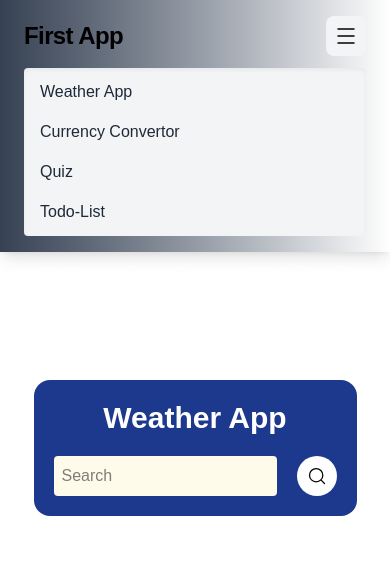
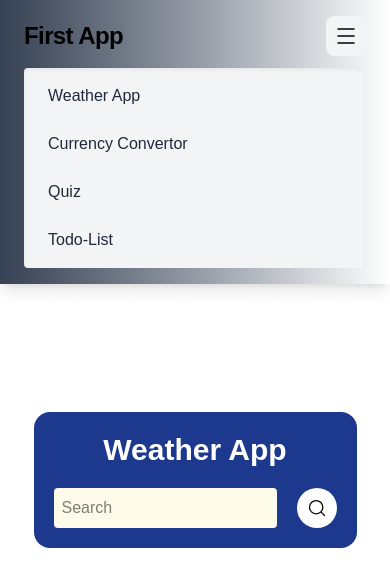
Before and after one commit to Bilal-Jamil-121/basic-app-react, a Next.js app: page / in a window 390 px wide. Both pictures are taken after a click on the button 346 px from the left and 36 px from the top of the page. Shown: the top 586 px of the page. Built offline with nearby package versions, Linux system fonts and the light colour scheme.

Commit message:
update navbar

```diff
--- a/componenets/Navbar.js
+++ b/componenets/Navbar.js
@@ -51,21 +51,22 @@ const Navbar = () => {
      {menuclick && (
   <div className='md:hidden bg-gray-100 rounded mt-3 px-4 py-3 shadow-inner'>
     <ul className='flex flex-col gap-4 text-base font-medium text-gray-800'>
-            <li  onClick={handlemenu}>
-              <Link href='/' className=' hover:text-blue-600  transition'>Weather App</Link>
-            </li>
-            <li onClick={handlemenu}>
-              <Link href='/about' className='hover:text-blue-600 transition'>Currency Convertor</Link>
-            </li>
-            <li onClick={handlemenu}>
-              <Link href='/contact' className='hover:text-blue-600 transition'>Quiz</Link>
-            </li>
-            <li onClick={handlemenu}>
-              <Link href='/todo' className='hover:text-blue-600  transition'>Todo-List</Link>
-            </li>
+      <Link href='/' onClick={handlemenu}>
+        <li className='hover:text-blue-600 transition w-full px-2 py-1'>Weather App</li>
+      </Link>
+      <Link href='/about' onClick={handlemenu}>
+        <li className='hover:text-blue-600 transition w-full px-2 py-1'>Currency Convertor</li>
+      </Link>
+      <Link href='/contact' onClick={handlemenu}>
+        <li className='hover:text-blue-600 transition w-full px-2 py-1'>Quiz</li>
+      </Link>
+      <Link href='/todo' onClick={handlemenu}>
+        <li className='hover:text-blue-600 transition w-full px-2 py-1'>Todo-List</li>
+      </Link>
     </ul>
   </div>
 )}
+
     </nav>
   );
 };
```
Also changed, not shown: app/contact/page.js (line endings or trailing spaces). Lines whose indentation alone changed are shown as unchanged.
